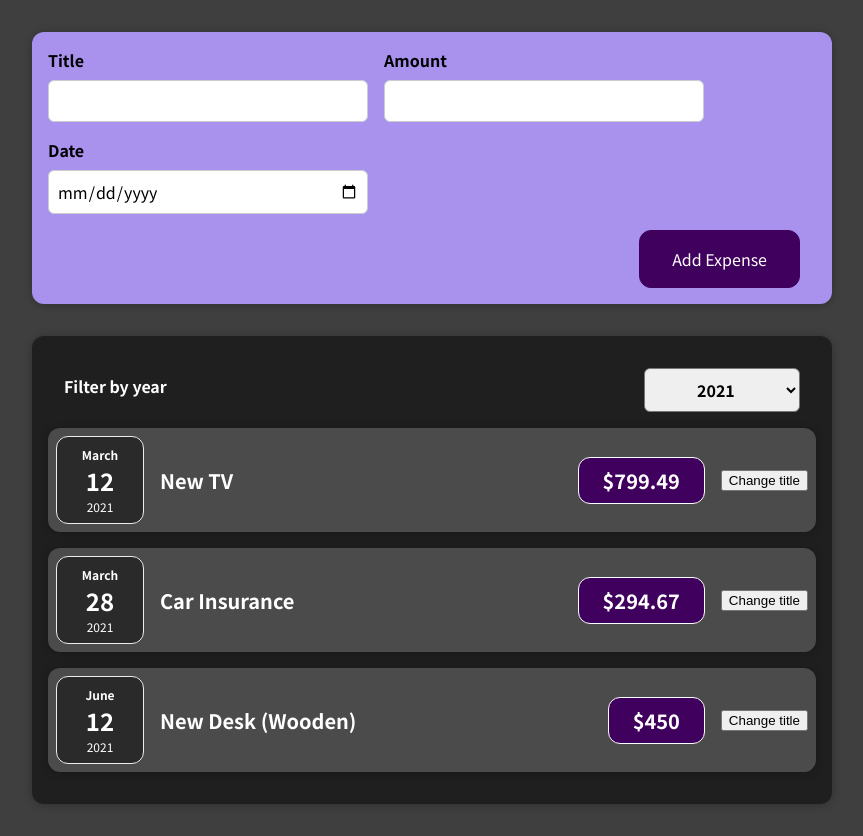
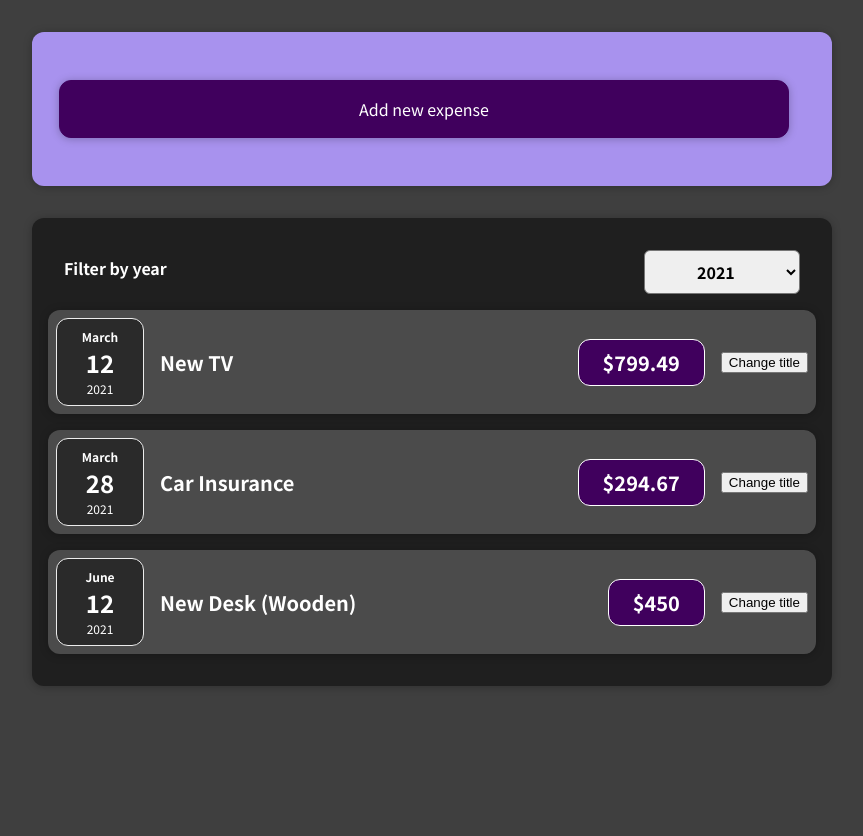
Before and after one commit to parv3213/React-practice, a React (Create React App) app: page / in a window 1280 px wide. Shown: the whole page, without its empty margins (208-1071 px from the left). After the commit the page ends 800 px from the top, so only its background shows below. Built offline with nearby package versions, Linux system fonts and the light colour scheme.

Commit message:
feat(): conditional statements

```diff
--- a/src/components/NewExpense/ExpenseForm.tsx
+++ b/src/components/NewExpense/ExpenseForm.tsx
@@ -5,7 +5,11 @@ import { useState } from 'react';
 import { IExpense } from '../../App';
 import { INewExpense } from './NewExpense';
 
-export default function ExpenseFrom({ setExpenses }: INewExpense): JSX.Element {
+interface ExpenseForm extends INewExpense {
+  setIsAdding: React.Dispatch<React.SetStateAction<boolean>>;
+}
+
+export default function ExpenseFrom({ setExpenses, setIsAdding }: ExpenseForm): JSX.Element {
   const [userInput, setUserInput] = useState({
     title: '',
     amount: '',
@@ -45,6 +49,16 @@ export default function ExpenseFrom({ setExpenses }: INewExpense): JSX.Element {
       amount: '',
       date: '',
     });
+    setIsAdding(false);
+  };
+
+  const cancelHandler = () => {
+    setUserInput({
+      title: '',
+      amount: '',
+      date: '',
+    });
+    setIsAdding(false);
   };
 
   return (
@@ -80,6 +94,7 @@ export default function ExpenseFrom({ setExpenses }: INewExpense): JSX.Element {
         </div>
       </div>
       <div className="new-expense__actions">
+        <button onClick={cancelHandler}>Cancel</button>
         <button type="submit">Add Expense</button>
       </div>
     </form>
--- a/src/components/NewExpense/NewExpense.tsx
+++ b/src/components/NewExpense/NewExpense.tsx
@@ -1,4 +1,6 @@
 import './NewExpense.css';
+
+import { useState } from 'react';
 
 import { IExpense } from '../../App';
 import ExpenseFrom from './ExpenseForm';
@@ -8,9 +10,17 @@ export interface INewExpense {
 }
 
 export default function NewExpense({ setExpenses }: INewExpense): JSX.Element {
+  const [isAdding, setIsAdding] = useState(false);
+
   return (
     <div className="new-expense">
-      <ExpenseFrom setExpenses={setExpenses} />
+      {isAdding ? (
+        <ExpenseFrom setExpenses={setExpenses} setIsAdding={setIsAdding} />
+      ) : (
+        <button onClick={() => setIsAdding(true)} className="new-expense button">
+          Add new expense
+        </button>
+      )}
     </div>
   );
 }
```
